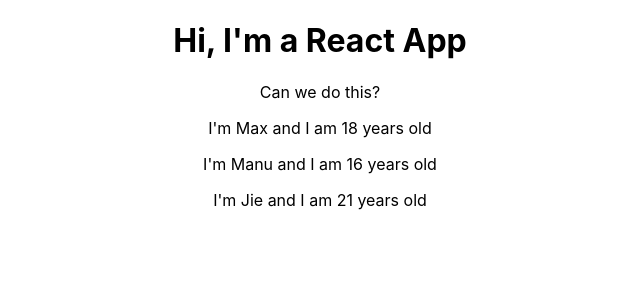
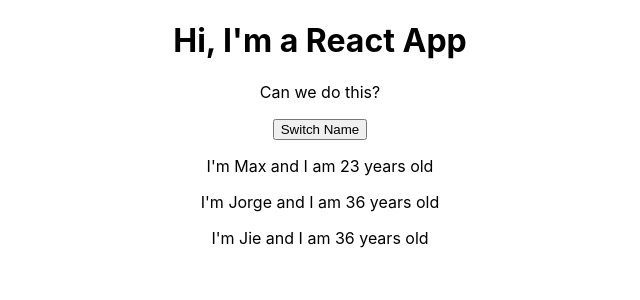
Before and after one commit to beracho/react-course, a React (Create React App) app: page / in a window 1280 px wide. Shown: the top 300 px of the page, without its empty margins (320-960 px from the left). Built offline with nearby package versions, Linux system fonts and the light colour scheme.

Commit message:
class properties and methods

```diff
--- a/src/App.js
+++ b/src/App.js
@@ -1,22 +1,31 @@
-import React from 'react';
+import React, { Component } from 'react';
 import Person from './Person/Person';
 import './App.css';
 
-const App = () => {
+class App extends Component {
+  state = {
+    persons: [
+      { name: 'Max', age: this.RandomAge() },
+      { name: 'Jorge', age: this.RandomAge() },
+      { name: 'Jie', age: this.RandomAge() },
+    ]
+  }
+  render() {
     return (
       <div className="App">
         <h1>Hi, I'm a React App</h1>
         <p>Can we do this?</p>
-      <Person name="Max" age ={RandomAge()}/>
-      <Person name="Manu" age ={RandomAge()}>Hobbies: Racing</Person>
-      <Person name="Jie" age ={RandomAge()}/>
+        <button>Switch Name</button>
+        <Person name={this.state.persons[0].name} age={this.state.persons[0].age} />
+        <Person name={this.state.persons[1].name} age={this.state.persons[1].age} />
+        <Person name={this.state.persons[2].name} age={this.state.persons[2].age} />
       </div>
     );
-  // return React.createElement('div', {className: 'App'}, React.createElement('h1', null, 'Hi, I\'m a React App'))
+  }
+  RandomAge() {
+    return Math.floor(Math.random() * 30) + 15;
+  }
 }
 
-const RandomAge = () => {
-  return Math.floor(Math.random() * 30) + 15;
-}
 
 export default App;
--- a/src/Person/Person.js
+++ b/src/Person/Person.js
@@ -14,7 +14,10 @@
 
 const person = (props) => {
     return (
-        <p>I'm {props.name} and I am {props.age} years old</p>
+        <div>
+            <p>I'm {props.name} and I am {props.age} years old</p>
+            <p>{props.children}</p>
+        </div>
     )
 }
 
```
Lines whose indentation alone changed are shown as unchanged.
